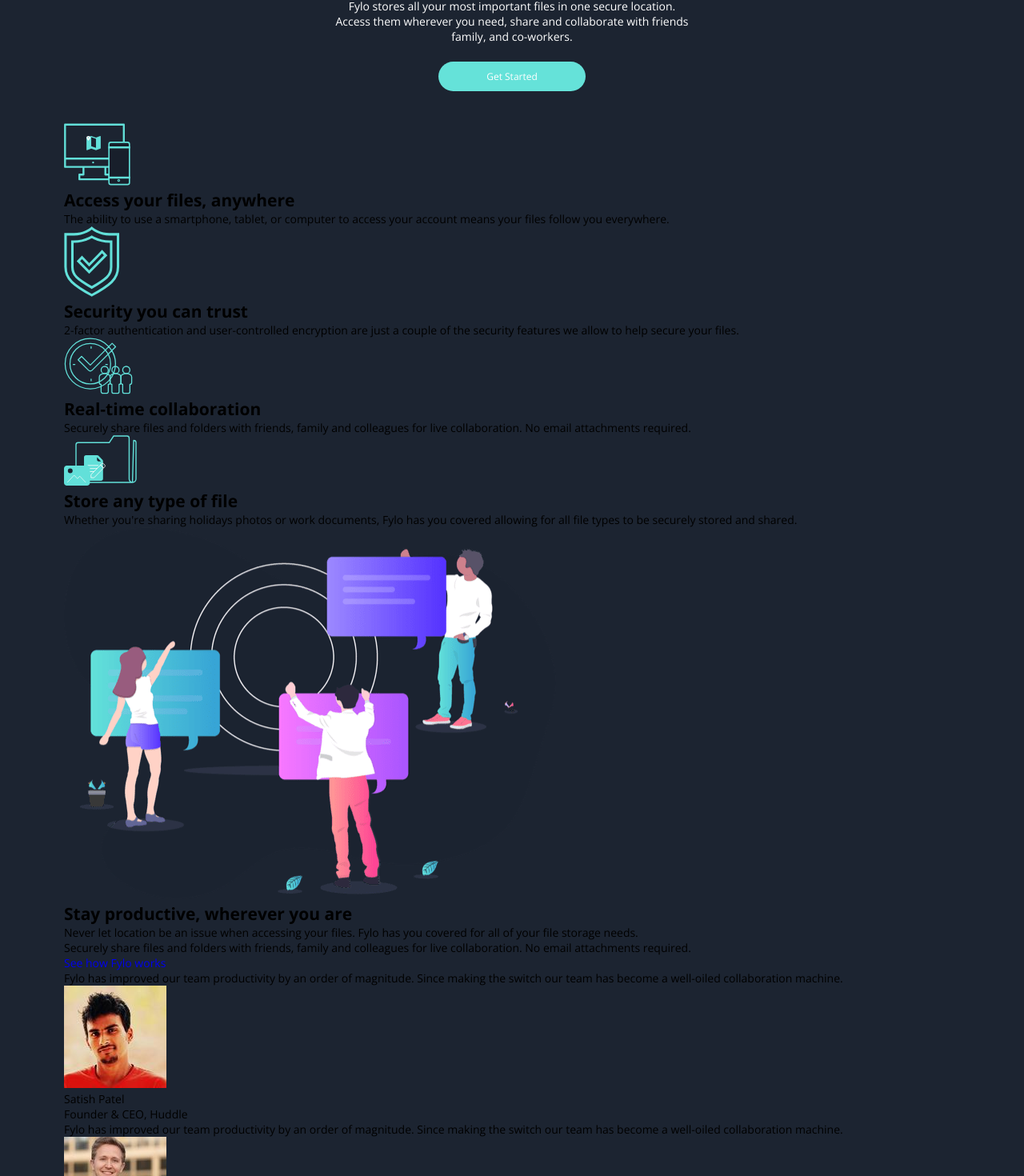
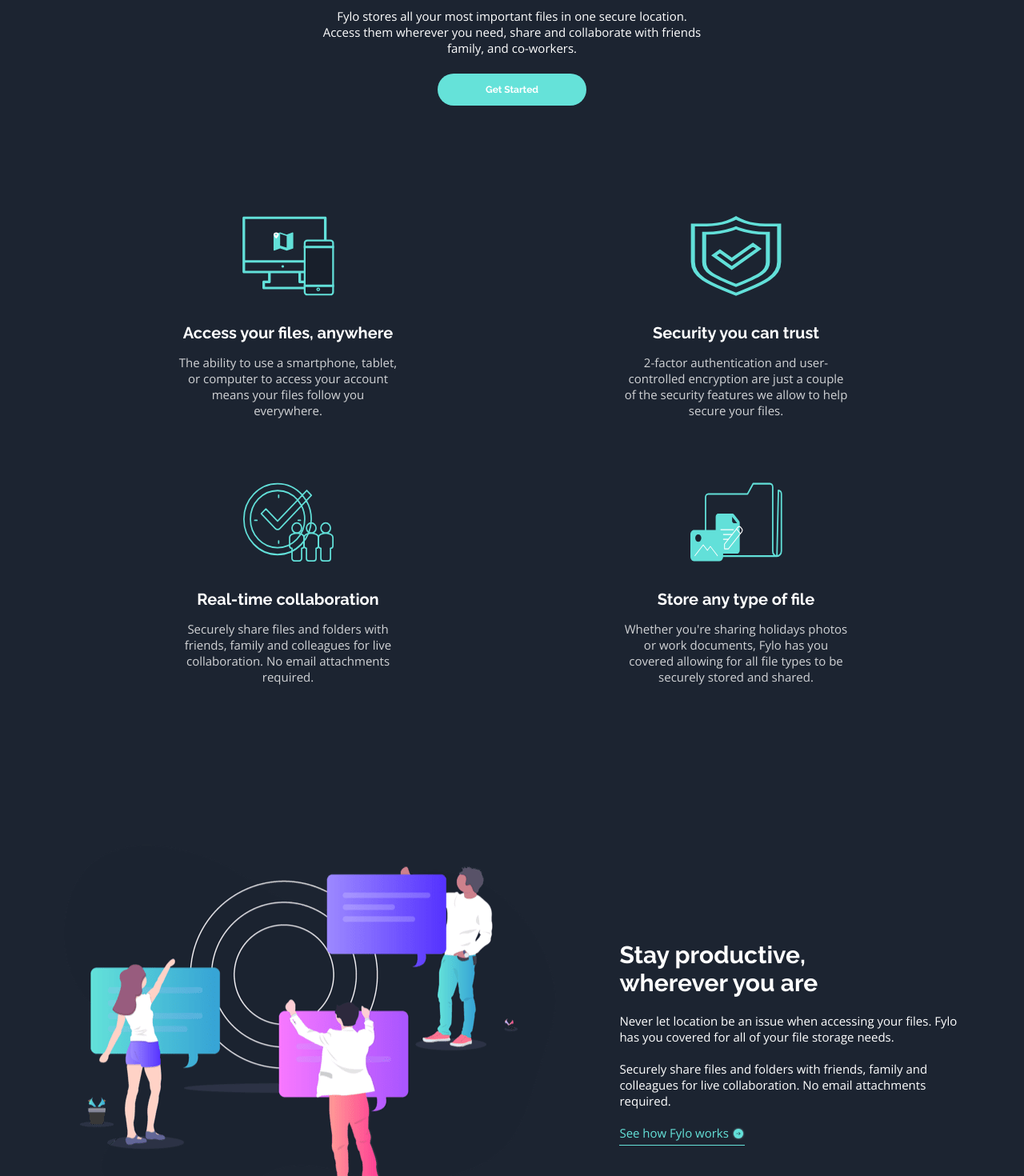
Before and after one commit to Sanideth/Fylo-Dark-Theme, a React (Create React App) app: page / in a window 1280 px wide. Shown: the part 707-2177 px from the top of the page at 80% size. Built offline with nearby package versions, Linux system fonts and the light colour scheme.

Commit message:
section-bonuses and section remote done

```diff
--- a/src/App.css
+++ b/src/App.css
@@ -9,7 +9,7 @@
   font-size: 62.5%; }
 
 body {
-  font-size: 1.4rem;
+  font-size: 1.5rem;
   font-family: "Open Sans", sans-serif;
   background-color: #1c2431; }
 
@@ -23,6 +23,14 @@
 a:visited,
 a:link {
   text-decoration: none; }
+
+h1,
+h2,
+h3,
+h4,
+h5,
+h6 {
+  font-family: "Raleway", sans-serif; }
 
 .header__top {
   display: flex;
@@ -55,8 +63,42 @@
   .header__text-container > *:not(:last-child) {
     margin-bottom: 3rem; }
 
+.section-bonuses {
+  padding: 10rem 0; }
+  .section-bonuses__bonuses {
+    display: grid;
+    grid-template-columns: repeat(2, 1fr);
+    grid-row-gap: 8rem; }
+  .section-bonuses__bonus {
+    text-align: center; }
+    .section-bonuses__bonus > *:not(:last-child) {
+      margin-bottom: 3rem; }
+  .section-bonuses__img {
+    width: 115px;
+    height: 100px; }
+  .section-bonuses__text-container {
+    width: 50%;
+    margin: 0 auto;
+    color: #fff; }
+    .section-bonuses__text-container > *:not(:last-child) {
+      margin-bottom: 1.5rem; }
+
+.section-remote {
+  padding: 10rem 0; }
+  .section-remote__content {
+    display: flex;
+    justify-content: space-between; }
+  .section-remote__img {
+    width: 100%; }
+  .section-remote__text-container {
+    padding-top: 12rem;
+    flex-basis: 38%;
+    color: #fff; }
+    .section-remote__text-container > *:not(:last-child) {
+      margin-bottom: 2rem; }
+
 .container {
-  max-width: 140rem;
+  max-width: 120rem;
   margin: 0 auto; }
 
 .logo {
@@ -69,17 +111,42 @@
   color: #fff; }
 
 .heading-primary {
-  width: 50%; }
+  width: 70%;
+  font-size: 3.7rem; }
 
 .paragraph-primary {
   width: 45%; }
 
+.heading-secondary {
+  font-size: 3rem;
+  width: 70%; }
+
+.heading-tertiary {
+  font-size: 2rem; }
+
 .btn {
-  outline: none; }
+  outline: none;
+  font-family: "Raleway", sans-serif;
+  color: #fff; }
 
 .btn-primary {
-  padding: 1rem 6rem;
+  padding: 1.3rem 6rem;
   background-color: #65e2d9;
-  color: #fff;
   border-radius: 5rem;
-  font-size: 1.2rem; }
+  font-size: 1.2rem;
+  font-weight: 700; }
+
+.btn-remote {
+  font-family: "Open Sans", sans-serif;
+  color: #65e2d9;
+  padding: 0.5rem 2rem 0.5rem 0;
+  border-bottom: 1px solid #65e2d9;
+  position: relative; }
+
+.button-span {
+  position: absolute;
+  right: 0;
+  transform: translateY(15%); }
+
+.paragraph-tertiary {
+  opacity: 0.8; }
--- a/src/components/Bonus.js
+++ b/src/components/Bonus.js
@@ -1,24 +1,27 @@
-import Heading from '../components/Heading';
-import Paragraph from '../components/Paragraph'
-import Image from '../components/Image';
+import Heading from "../components/Heading";
+import Paragraph from "../components/Paragraph";
+import Image from "../components/Image";
 
 const Bonus = (props) => {
   return (
     <div className={`${props.className}__bonus`}>
       <div className={`${props.className}__img-container`}>
-            <Image src={props.src} alt={props.alt}/>
+        <Image src={props.src} alt={props.alt} className={props.className} />
       </div>
 
-
       <div className={`${props.className}__text-container`}>
-            <Heading element={props.element} className={props.headingClassName} text={props.headingText}/>
-            <Paragraph className={props.headingClassName} text={props.paragraphText}/>
+        <Heading
+          element={props.element}
+          className={props.headingClassName}
+          text={props.headingText}
+        />
+        <Paragraph
+          className={props.paragraphClassName}
+          text={props.paragraphText}
+        />
       </div>
-
-
     </div>
-    )
-}
-
+  );
+};
 
 export default Bonus;
--- a/src/components/Button.js
+++ b/src/components/Button.js
@@ -1,8 +1,22 @@
+import { ReactComponent as IconArrow } from "../img/icon-arrow.svg";
+import Icon from "../components/Icon";
+
 const Button = (props) => {
+  const renderSpan = props.withSpan ? (
+    <span className="button-span">
+      <Icon src={<IconArrow />} />
+    </span>
+  ) : null;
   return (
-    <a href="https://github.com/Sanideth" className={`btn ${props.className}`}>
-      {props.text}
-    </a>
+    <>
+      <a
+        href="https://github.com/Sanideth"
+        className={`btn ${props.className}`}
+      >
+        {props.text}
+        {renderSpan}
+      </a>
+    </>
   );
 };
 
--- a/src/layout/SectionBonuses.js
+++ b/src/layout/SectionBonuses.js
@@ -10,48 +10,48 @@
       <div className="container">
         <div className="section-bonuses__bonuses">
           <Bonus
-            element="h2"
+            element="h3"
             className="section-bonuses"
             src={imgSrc1}
             alt="Access files anywhere image"
             headingText="Access your files, anywhere"
-            headingClassName="secondary"
+            headingClassName="tertiary"
             paragraphText="The ability to use a smartphone, tablet, or computer to access your account means your
   files follow you everywhere."
-            paragraphClassName="secondary"
+            paragraphClassName="tertiary"
           />
           <Bonus
-            element="h2"
+            element="h3"
             className="section-bonuses"
             src={imgSrc2}
             alt="Security image"
             headingText="Security you can trust"
-            headingClassName="secondary"
+            headingClassName="tertiary"
             paragraphText="2-factor authentication and user-controlled encryption are just a couple of the security
   features we allow to help secure your files."
-            paragraphClassName="secondary"
+            paragraphClassName="tertiary"
           />
           <Bonus
-            element="h2"
+            element="h3"
             className="section-bonuses"
             src={imgSrc3}
             alt="Collaboration image"
             headingText="Real-time collaboration"
-            headingClassName="secondary"
+            headingClassName="tertiary"
             paragraphText="Securely share files and folders with friends, family and colleagues for live collaboration.
   No email attachments required."
-            paragraphClassName="secondary"
+            paragraphClassName="tertiary"
           />
           <Bonus
-            element="h2"
+            element="h3"
             className="section-bonuses"
             src={imgSrc4}
             alt="Any type of file Image"
             headingText="Store any type of file"
-            headingClassName="secondary"
+            headingClassName="tertiary"
             paragraphText="Whether you're sharing holidays photos or work documents, Fylo has you covered allowing for all
   file types to be securely stored and shared."
-            paragraphClassName="secondary"
+            paragraphClassName="tertiary"
           />
         </div>
       </div>
--- a/src/layout/SectionRemote.js
+++ b/src/layout/SectionRemote.js
@@ -8,6 +8,7 @@
   return (
     <section className="section-remote">
       <div className="container">
+        <div className="section-remote__content">
           <div className="section-remote__img-container">
             <Image
               src={src}
@@ -31,7 +32,14 @@
           attachments required."
               className="secondary"
             />
-          <Button text="See how Fylo works" withSpan={true} />
+            <div className="section-remote__button-container">
+              <Button
+                text="See how Fylo works"
+                withSpan={true}
+                className="btn-remote"
+              />
+            </div>
+          </div>
         </div>
       </div>
     </section>
--- a/src/sass/_base.scss
+++ b/src/sass/_base.scss
@@ -11,7 +11,7 @@
 }
 
 body {
-  font-size: 1.4rem;
+  font-size: 1.5rem;
   font-family: $font-main;
   background-color: $blue-dark-intro;
 }
@@ -29,3 +29,12 @@
 a:link {
   text-decoration: none;
 }
+
+h1,
+h2,
+h3,
+h4,
+h5,
+h6 {
+  font-family: $font-secondary;
+}
--- a/src/sass/_components.scss
+++ b/src/sass/_components.scss
@@ -1,5 +1,5 @@
 .container {
-  max-width: 140rem;
+  max-width: 120rem;
   margin: 0 auto;
 }
 
@@ -14,20 +14,50 @@
   color: #fff;
 }
 .heading-primary {
-  width: 50%;
+  width: 70%;
+  font-size: 3.7rem;
 }
 .paragraph-primary {
   width: 45%;
 }
 
+.heading-secondary {
+  font-size: 3rem;
+  width: 70%;
+}
+
+.heading-tertiary {
+  font-size: 2rem;
+}
+
 .btn {
   outline: none;
+  font-family: $font-secondary;
+  color: #fff;
 }
 
 .btn-primary {
-  padding: 1rem 6rem;
+  padding: 1.3rem 6rem;
   background-color: $color-cyan;
-  color: #fff;
   border-radius: 5rem;
   font-size: 1.2rem;
+  font-weight: 700;
 }
+
+.btn-remote {
+  font-family: $font-main;
+  color: $color-cyan;
+  padding: 0.5rem 2rem 0.5rem 0;
+  border-bottom: 1px solid $color-cyan;
+  position: relative;
+}
+
+.button-span {
+  position: absolute;
+  right: 0;
+  transform: translateY(15%);
+}
+
+.paragraph-tertiary {
+  opacity: 0.8;
+}
--- a/src/sass/_layout.scss
+++ b/src/sass/_layout.scss
@@ -40,3 +40,54 @@
     }
   }
 }
+
+.section-bonuses {
+  padding: 10rem 0;
+  &__bonuses {
+    display: grid;
+    grid-template-columns: repeat(2, 1fr);
+    grid-row-gap: 8rem;
+  }
+
+  &__bonus {
+    text-align: center;
+    & > *:not(:last-child) {
+      margin-bottom: 3rem;
+    }
+  }
+
+  &__img {
+    width: 115px;
+    height: 100px;
+  }
+
+  &__text-container {
+    width: 50%;
+    margin: 0 auto;
+    color: #fff;
+    & > *:not(:last-child) {
+      margin-bottom: 1.5rem;
+    }
+  }
+}
+
+.section-remote {
+  padding: 10rem 0;
+  &__content {
+    display: flex;
+    justify-content: space-between;
+  }
+  &__img {
+    width: 100%;
+  }
+
+  &__text-container {
+    padding-top: 12rem;
+    flex-basis: 38%;
+
+    color: #fff;
+    & > *:not(:last-child) {
+      margin-bottom: 2rem;
+    }
+  }
+}
```
Lines whose indentation alone changed are shown as unchanged.
